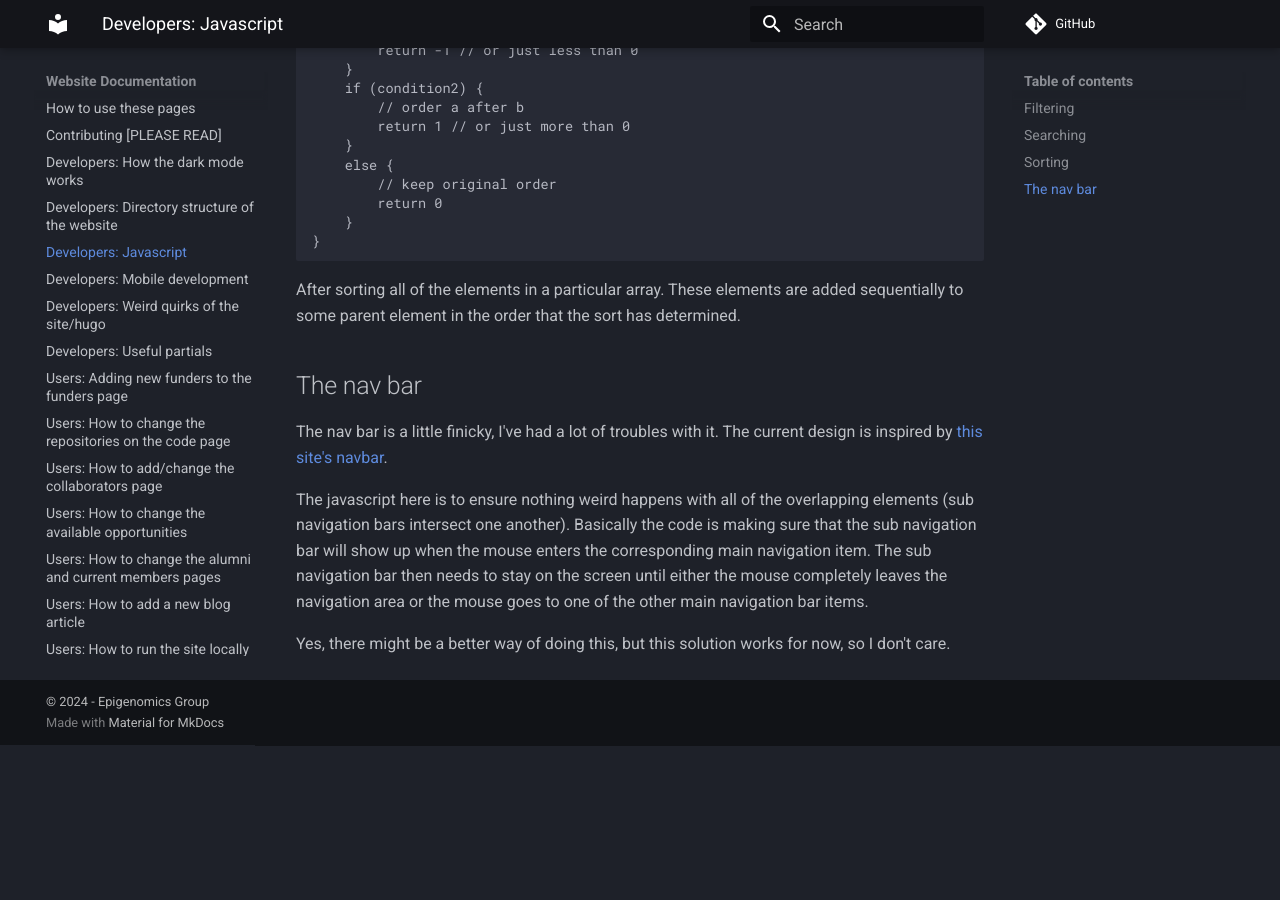
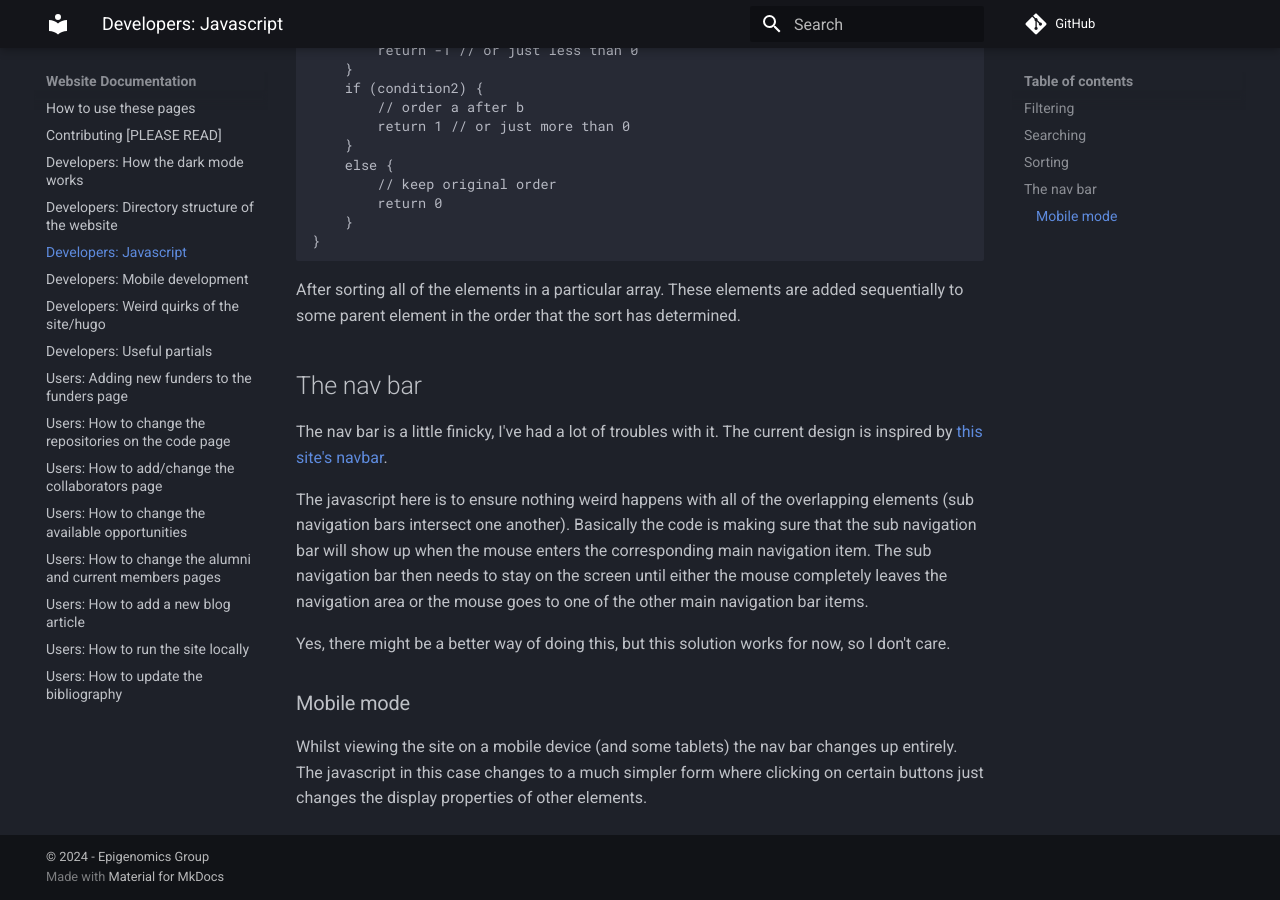
Before and after one commit to EpigeneticsExeter/EpigenomicsLabWeb, an MkDocs documentation site: the page built from documentation/docs/Developers-js.md, in a window 1280 px wide and 900 px high, scrolled down 818 px. Built offline with MkDocs 1.6.1 and Material for MkDocs 9.7.7, drawn with Linux system fonts in a browser that asks for light colours; comment, search, counter and statistics services are not loaded; before the commit the page ends 1563 px from its top, so only the background shows below that.

Commit message:
docs: update navbar explanation for mobile devices

```diff
--- a/documentation/docs/Developers-js.md
+++ b/documentation/docs/Developers-js.md
@@ -62,3 +62,10 @@
 
 Yes, there might be a better way of doing this, but this solution works for
 now, so I don't care.
+
+### Mobile mode
+
+Whilst viewing the site on a mobile device (and some tablets) the nav bar
+changes up entirely. The javascript in this case changes to a much simpler
+form where clicking on certain buttons just changes the display properties of
+other elements.
```
